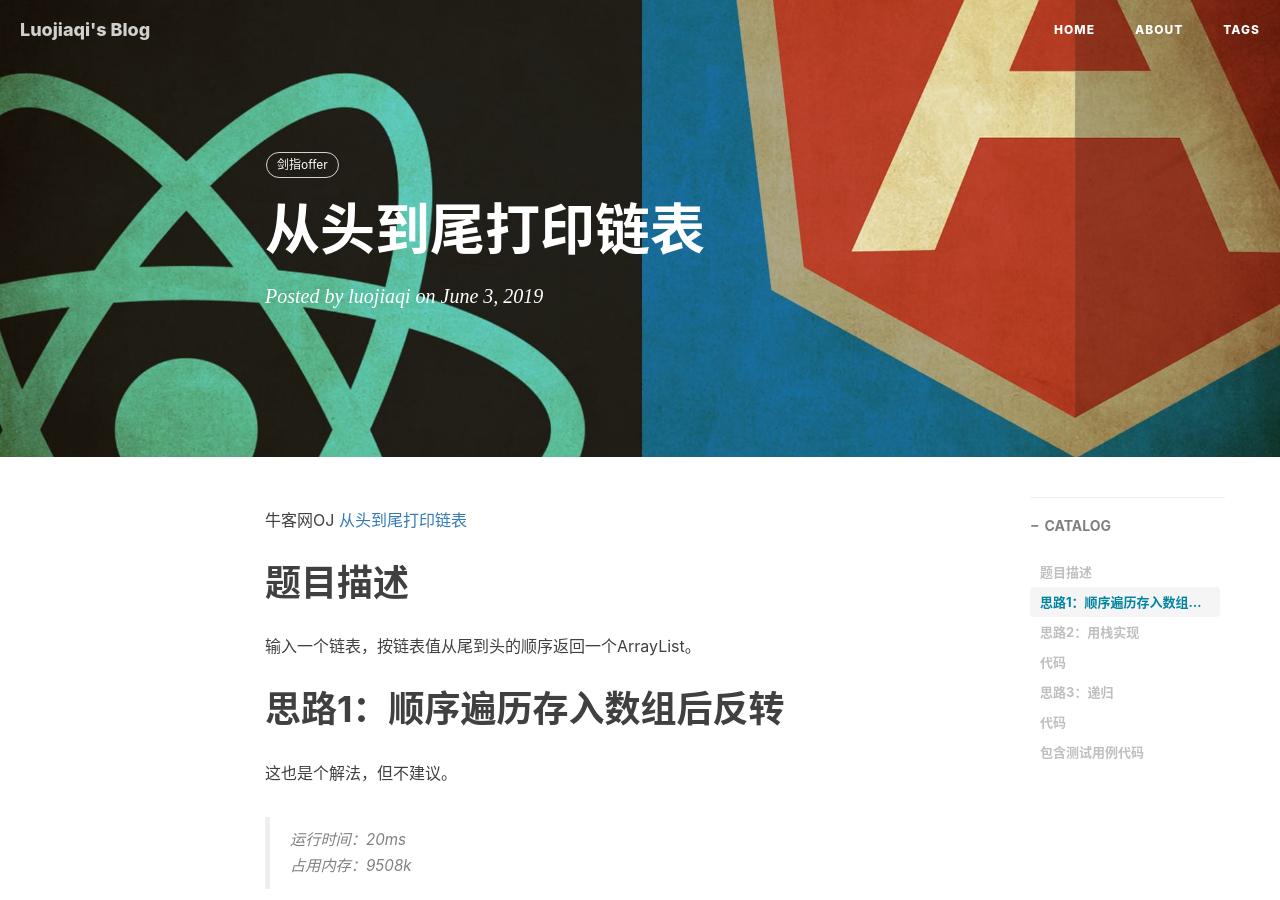
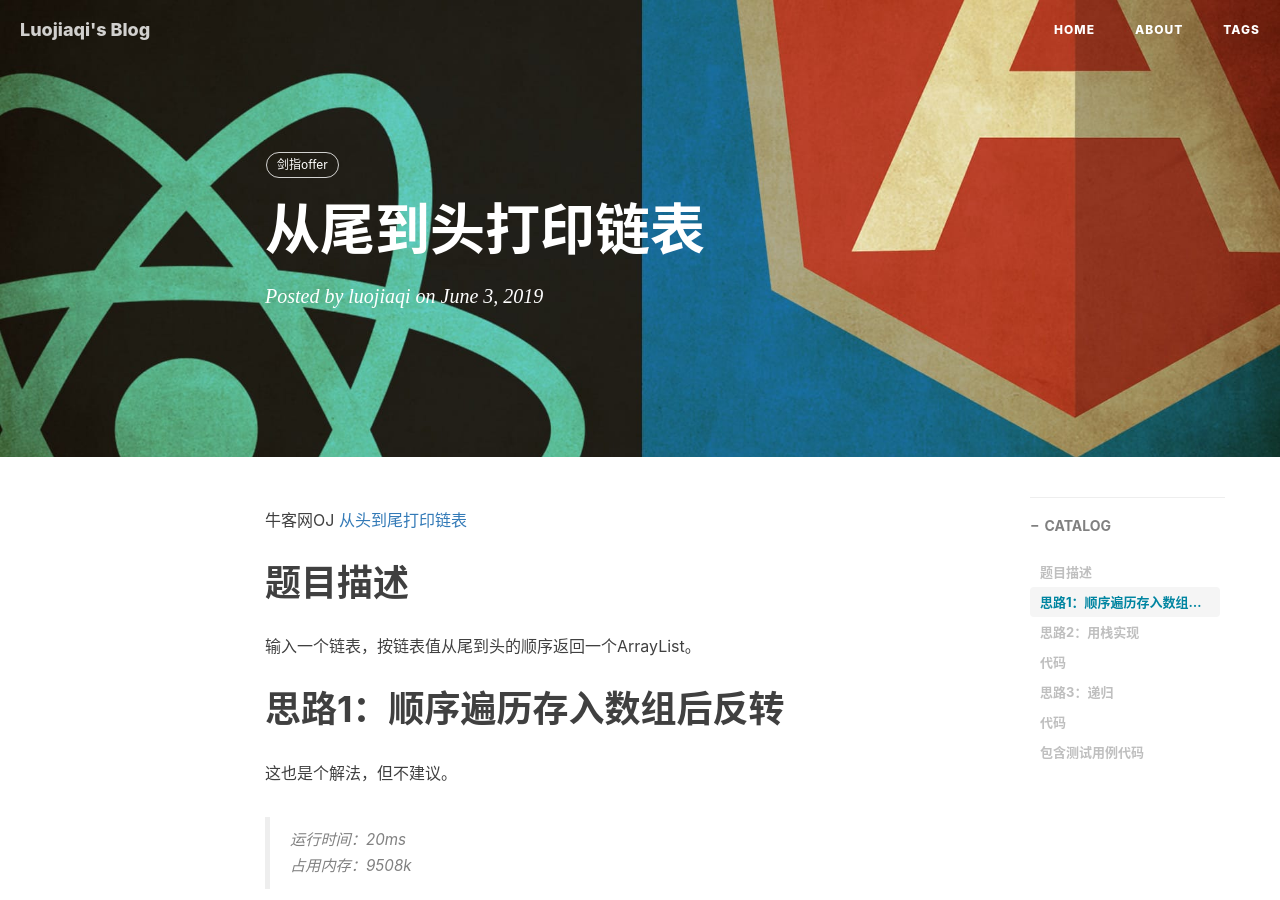
Before and after one commit to luojiaqi0810/luojiaqi0810.github.io, a Jekyll site: the page built from _posts/2019-06-03-从尾到头打印链表.md, in a window 1280 px wide and 900 px high. Built offline with Jekyll 4.4.1, drawn with Linux system fonts in a browser that asks for light colours; nearby versions of some CDN libraries; comment, search, counter and statistics services are not loaded.

Commit message:
update articles

```diff
--- a/_posts/2019-06-03-从头到尾打印链表.md
+++ b/_posts/2019-06-03-从尾到头打印链表.md
@@ -1,6 +1,6 @@
 ---
 layout: post
-title: 从头到尾打印链表
+title: 从尾到头打印链表
 subtitle:
 date: 2019-06-03
 author: luojiaqi
```
